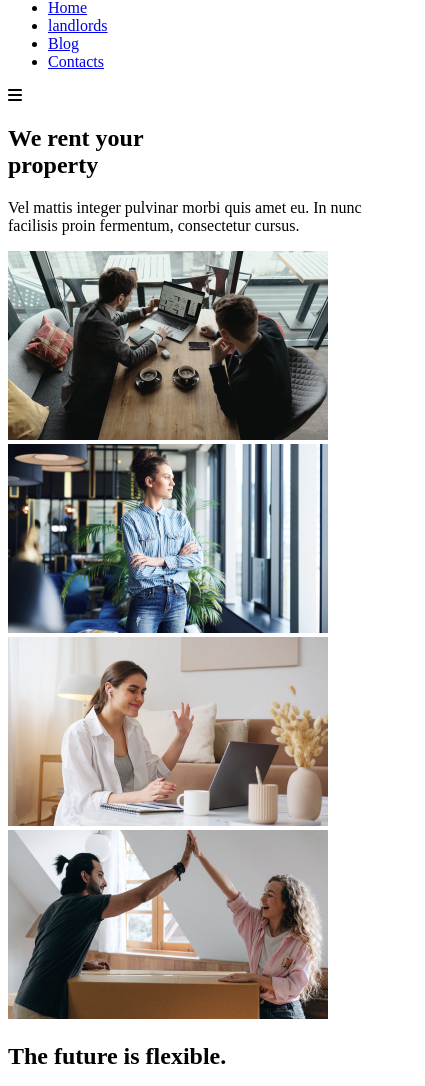
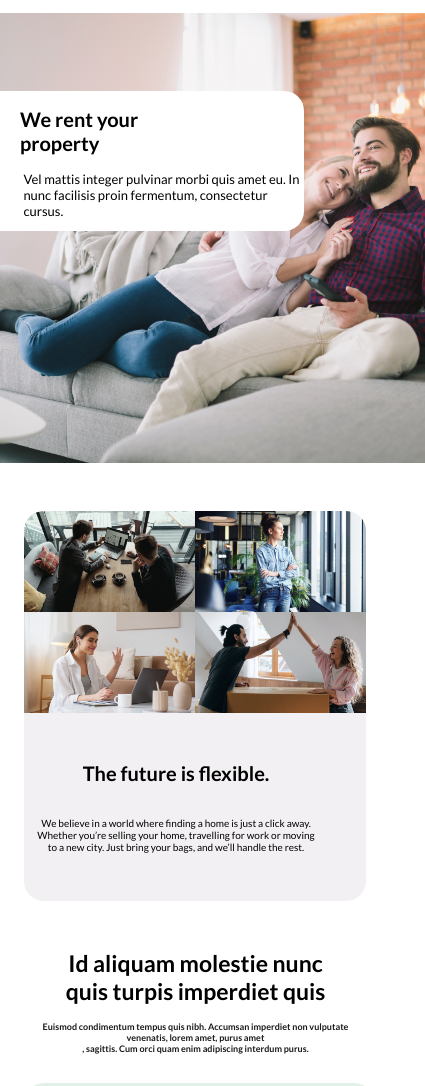
Before and after one commit to olicreated/task4, a plain HTML site: page index.html in a window 390 px wide. Shown: the part 88-1174 px from the top of the page, 425 px wide, since content can reach past the window. Drawn offline with Linux system fonts and the light colour scheme; the site is published under a folder, as on GitHub Pages, so addresses that start at the root find nothing.

Commit message:
fix an error

```diff
--- a/index.html
+++ b/index.html
@@ -5,7 +5,7 @@
   <meta charset="UTF-8">
   <meta name="viewport" content="width=device-width, initial-scale=1.0">
   <title>Document</title>
-  <link rel="stylesheet" href="/stlye/style.css">
+  <link rel="stylesheet" href="./style/style.css">
   <link rel="stylesheet" href="https://cdnjs.cloudflare.com/ajax/libs/font-awesome/6.5.2/css/all.min.css" integrity="sha512-SnH5WK+bZxgPHs44uWIX+LLJAJ9/2PkPKZ5QiAj6Ta86w+fsb2TkcmfRyVX3pBnMFcV7oQPJkl9QevSCWr3W6A==" crossorigin="anonymous" referrerpolicy="no-referrer" />
 </head>
 
--- /dev/null
+++ b/style/style.css
@@ -0,0 +1,415 @@
+@import url('https://fonts.googleapis.com/css2?family=Lato:ital,wght@0,100;0,300;0,400;0,700;0,900;1,100;1,300;1,400;1,700;1,900&display=swap');
+
+
+* {
+  margin: 0;
+  padding: 0;
+  box-sizing: border-box;
+}
+
+body {
+  font-family: "Lato", sans-serif;
+}
+
+ul {
+  list-style: none;
+}
+
+img {
+  max-width: 100%;
+}
+.container{
+  width: 100%;
+  margin: 0 auto;
+  padding-left: 1.5em;
+  padding-right: 1.5em;
+}
+
+.header {
+  display: flex;
+  align-items: center;
+  justify-content: space-between;
+  padding-bottom: 1em;
+  padding-top: 1em;
+
+}
+
+.nav-bar a {
+  text-decoration: none;
+  color: #333;
+  margin-left: 3rem;
+}
+
+.nav-bar ul {
+  display: flex;
+  align-items: center;
+}
+
+.nav-bar i {
+  display: none;
+}
+
+/* section1 backgroundimage */
+.hero-section {
+  background-image: url("../images/hero-img.png");
+  background-position: center;
+  background-size: cover;
+  background-repeat: none;
+  height: 100vh;
+
+}
+
+.hero-box {
+  width: 25rem;
+  height: 17rem;
+  padding-top: 1em ;
+  border-radius: 0px 20px 20px 0px;
+  background-color: #FFFFFF;
+  position: absolute;
+  bottom: 20%;
+
+}
+
+.hero-box h1 {
+  font-size: 30px;
+  margin-left: 1em;
+  margin-bottom: 0.8em;
+}
+
+.hero-box p {
+   font-size: 15px;
+  margin-left: 1.8em;
+}
+
+/* hero section2  styling */
+.hero-section2 {
+  display: flex;
+  justify-content: center;
+  margin-top: 3em;
+  margin-bottom: 3em;
+}
+
+.images1-section2,
+.images2-section2 {
+  display: flex;
+}
+
+.images1-section2 img:nth-of-type(1) {
+  border-top-left-radius: 60px;
+}
+
+.images2-section2 img:nth-of-type(1) {
+  border-bottom-left-radius: 60px;
+}
+
+.images,
+.section-2-future {
+  width: 100%;
+}
+
+.images1-section2 img,
+.images2-section2 img {
+  width: 50%;
+}
+
+.section-2-future {
+  background: #F2F0F2;
+  padding: 4.5em 4.5em;
+  border-radius: 0px 60px 60px 0px;
+}
+
+.section2-h2 {
+  font-size: 30px;
+
+}
+
+.section2-p {
+  font-size: 12px;
+
+}
+
+/* section3 styling */
+
+.section-3-id-acq {
+  height: 77vh;
+
+}
+
+.section3 {
+  margin-top:1em ;
+  margin-bottom: 0.5em ;
+  text-align: center;
+
+}
+
+.section3 h1 {
+  font-weight: 700;
+  font-size: 30px;
+
+}
+
+.section3 h6 {
+  font-size: 9px;
+  text-align: center;
+  color: #181A18;
+  margin-top: 0.5rem;
+}
+
+.cards {
+  display: flex;
+  margin-top: 3rem;
+   gap: 1em;
+
+}
+
+.card {
+  width: 100%;
+  border-radius: 20px 20px 20px 20px;
+  background: #E2F1E8;
+  padding: 2em 2em;
+}
+
+.card i {
+  font-size: 30px;
+  margin-bottom: 20px;
+}
+
+.cards h4 {
+  font-size: 22px;
+  font-weight: 700;
+  line-height: 32px;
+  color: #181A18;
+
+}
+
+.cards p{
+  font-size: 15px;
+  font-weight: 400;
+  line-height: 20px;
+  margin-top: 1em;
+
+}
+
+
+/* tablet screen */
+@media(max-width: 900px) {
+
+
+  .images,.section-2-future{
+ width: 100%;
+  }
+
+  .images1-section2 img:nth-of-type(1) {
+    border-top-left-radius: 30px;
+  }
+
+  .images2-section2 img:nth-of-type(1) {
+    border-bottom-left-radius: 30px;
+  }
+
+  .section-2-future {
+    background: #F2F0F2;
+    padding: 3rem 3rem;
+    border-radius: 0px 40px 40px 0px;
+  }
+
+  .section2-h2 {
+    font-size: 20px;
+    padding-bottom: 2rem;
+  }
+
+  .section2-p {
+    font-size: 10px;
+  }
+
+  .hero-box {
+    max-width: 19rem;
+    height: 13rem;
+    border-radius: 0px 20px 20px 0px;
+    position: absolute;
+    bottom: 15%;
+  }
+
+  .hero-box h1 {
+    font-size: 30px;
+  }
+
+  .hero-box p {
+    font-size: 12px;
+  }
+
+
+  .section-3-id-acq {
+    height: 40vh;
+  }
+
+  .section3 {
+    width: 100%;
+  }
+
+  .section3 h1 {
+    font-weight: 700;
+    text-align: center;
+    font-size: 23px;
+
+  }
+
+  .section3 h6 {
+    font-size: 9px;
+    text-align: center;
+    color: #181A18;
+    margin-top: 1rem;
+  }
+
+  .cards{
+      grid-template-columns:repeat(2,1fr);
+      grid-template-rows: repeat(2, 1fr);
+
+  }
+
+  .card {
+    width: 100%;
+    border-radius: 20px 20px 20px 20px;
+    background: #E2F1E8;
+    margin-bottom: 1em;
+  }
+
+  .card i {
+    font-size: 30px;
+    margin-bottom: 20px;
+  }
+
+  .card h4 {
+    font-size: 13px;
+    font-weight: 900;
+    line-height: 32px;
+    color: #181A18;
+
+  }
+
+  .card p {
+    font-size: 13px;
+    font-weight: 300px;
+    line-height: 20px;
+    padding-top: 1rem;
+
+  }
+}
+
+
+/* Mobile screen*/
+@media(max-width: 500px) {
+
+  .nav-bar ul {
+    display: none;
+  }
+
+  .nav-bar i {
+    display: flex;
+    margin-right: 20px;
+  }
+
+  .hero-box {
+    width: 800px;
+   height: 140px;
+    background-color: #FFFFFF;
+    position: absolute;
+    top: 18%;
+    margin-top: 1.7em;
+ }
+
+  .hero-box h1 {
+    font-size: 20px;
+    font-weight: bold;
+  }
+
+  .hero-box p {
+    font-size: 13px;
+  }
+
+  .hero-section {
+    background-image: url("../images/hero-img.png");
+    background-position: center;
+    background-size: cover;
+    background-repeat: no-repeat;
+    width: 425px;
+    height: 450px;
+    margin-top: 10px;
+  }
+
+
+  .hero-section2 {
+    display: flex;
+    flex-direction: column;
+    margin-right: 5em;
+
+  }
+
+  .images,.section-2-future {
+    width: 100%;
+     }
+
+  .images1-section2,
+  .images2-section2 {
+    display: flex;
+  }
+
+  .images2-section2 img:nth-of-type(1),.section-2-future{
+    border-radius: 0%;
+  }
+
+  .images1-section2 img:nth-of-type(1) {
+    border-top-left-radius: 20px;
+  }
+
+  .images1-section2 img:nth-of-type(2) {
+    border-top-right-radius: 20px;
+  }
+
+  .images1-section2 img,
+  .images2-section2 img {
+    width: 50%;
+  }
+
+
+  .section-2-future {
+    padding-left: 10px;
+    border-bottom-left-radius: 20px;
+    border-bottom-right-radius: 20px;
+    text-align: center;
+  }
+
+  .section-2-future h2 {
+    font-weight: larger;
+    font-size: 900;
+
+  }
+
+
+  .section3 h1 {
+    font-weight: bold;
+  }
+
+
+  .section-3-id-acq {
+     height: 77vh;
+
+  }
+
+  .section3{
+    width: 343px;
+    font-size: 15px;
+  }
+
+  .cards{
+    display: flex;
+    flex-direction: column;
+    margin-top: 1.8em;
+  }
+
+  .card{
+    width: 350px;
+  }
+
+
+}
```
